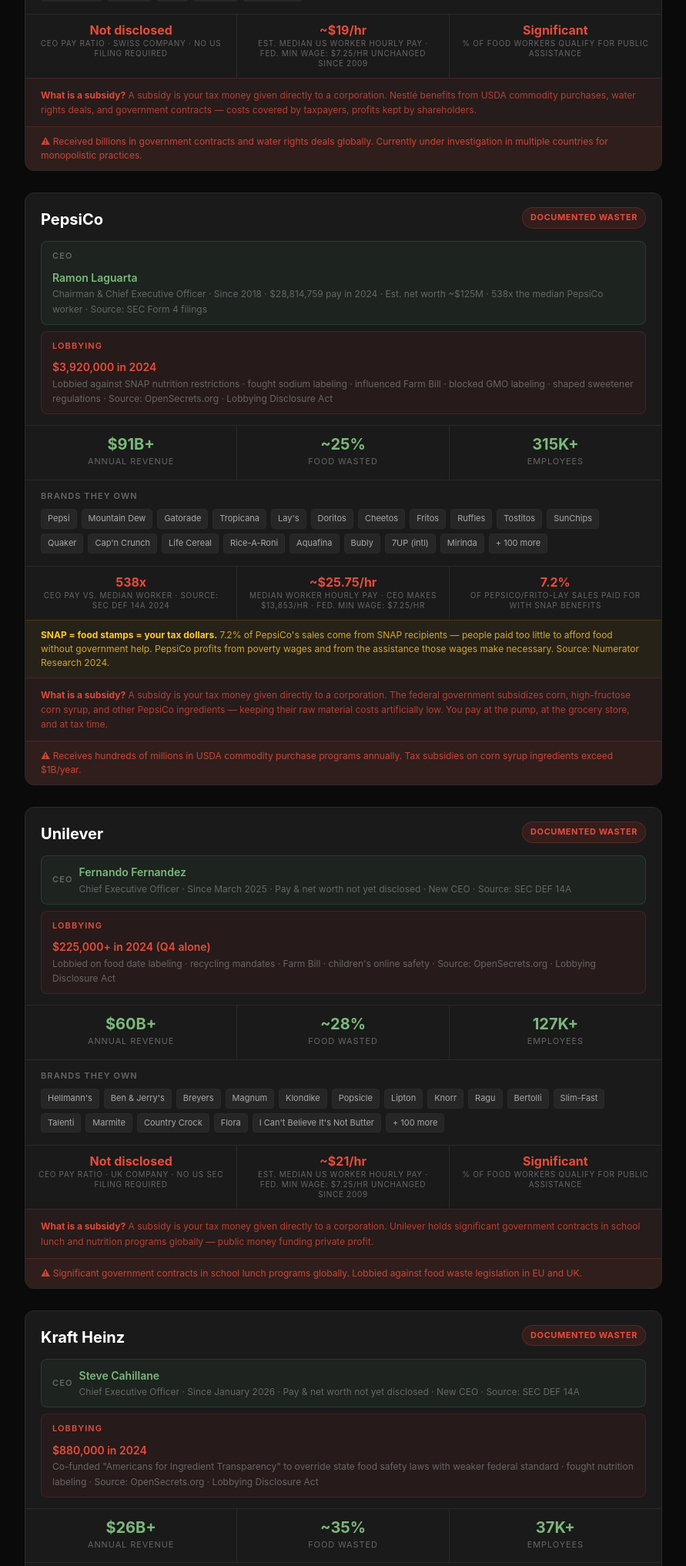
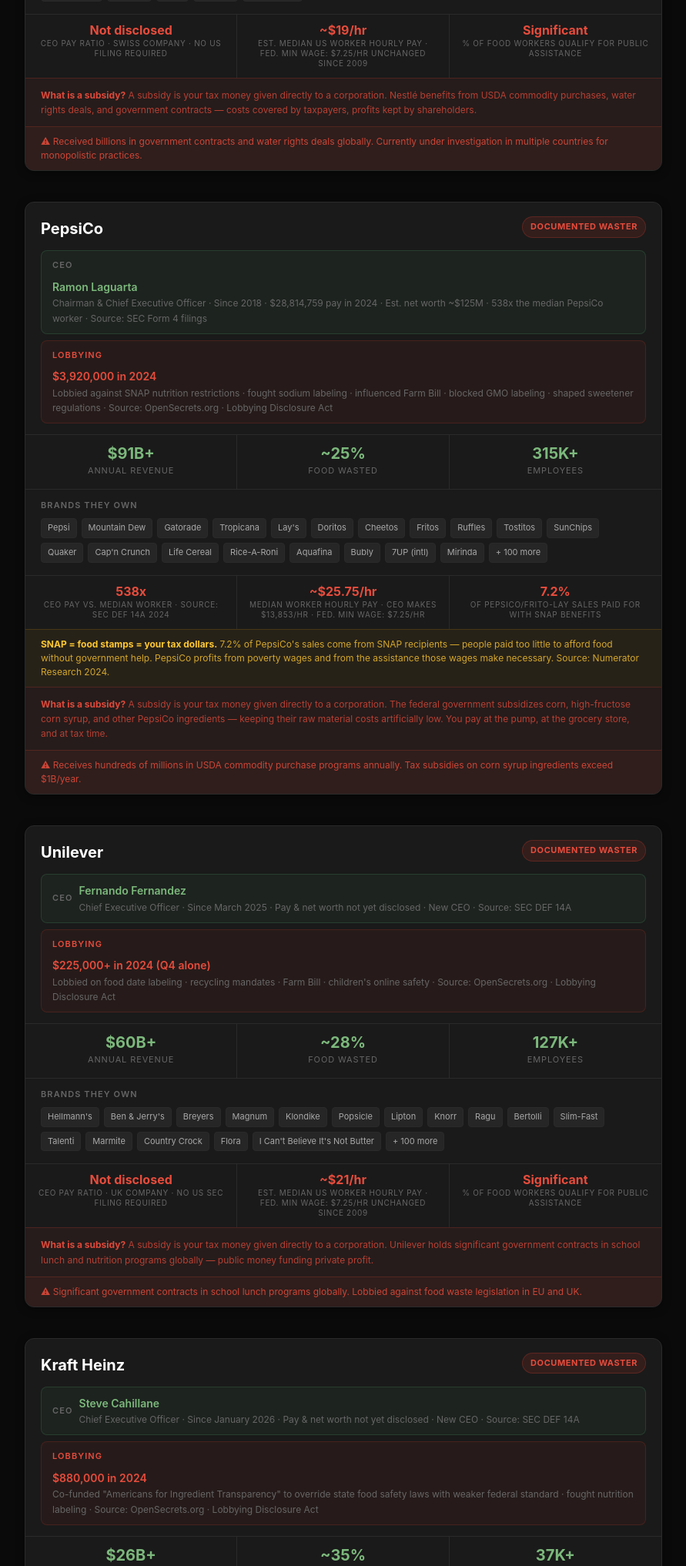
Before and after one commit to Kronestones/gleaning, a FastAPI app: page /stats in a window 1280 px wide. Shown: the part 690-2724 px from the top of the page at 77% size, without its empty margins (194-1085 px from the left). Run offline with FastAPI, Linux system fonts and the light colour scheme; data comes from the database, SQL or seed files in the repository; data that the repository does not hold is empty; parts of the project's set-up code (start-up, migrations or seed data) failed here and were passed over.

Commit message:
Fix corp-list structure, increase card gap, add card shadow for separation

```diff
--- a/templates/stats.html
+++ b/templates/stats.html
@@ -42,8 +42,8 @@
     .section-header{margin-bottom:16px;padding-bottom:12px;border-bottom:1px solid var(--border)}
     .section-header h2{font-size:20px;font-weight:700;color:var(--white);margin-bottom:4px}
     .section-header p{font-size:13px;color:var(--muted)}
-    .corp-list{display:flex;flex-direction:column;gap:28px;margin-bottom:40px}
-    .corp-card{background:var(--card);border:1px solid var(--border);border-radius:12px;overflow:hidden}
+    .corp-list{display:flex;flex-direction:column;gap:40px;margin-bottom:40px}
+    .corp-card{background:var(--card);border:1px solid var(--border);border-radius:12px;overflow:hidden;box-shadow:0 2px 12px rgba(0,0,0,0.4)}
     .corp-header{padding:18px 20px 14px;border-bottom:1px solid var(--border)}
     .corp-header-top{display:flex;align-items:flex-start;justify-content:space-between;gap:12px;margin-bottom:10px}
     .corp-name{font-size:20px;font-weight:700;color:var(--white);margin-bottom:2px}
@@ -306,8 +306,6 @@
       <div class="subsidy-explainer"><strong>What is a subsidy?</strong> A subsidy is your tax money given directly to a corporation. Mars benefits from USDA commodity supports on sugar, corn and cocoa ingredients while hiding all financial details behind private ownership. Accountability by choice — they chose none.</div>
       <div class="corp-subsidy">⚠ Mars is privately owned — financial details hidden from public. Kellanova acquisition ($36B) consolidates control over breakfast and snack aisles globally.</div>
     </div>
-</div>
-  </div>
 
     <!-- WALMART -->
     <div class="corp-card">
```
